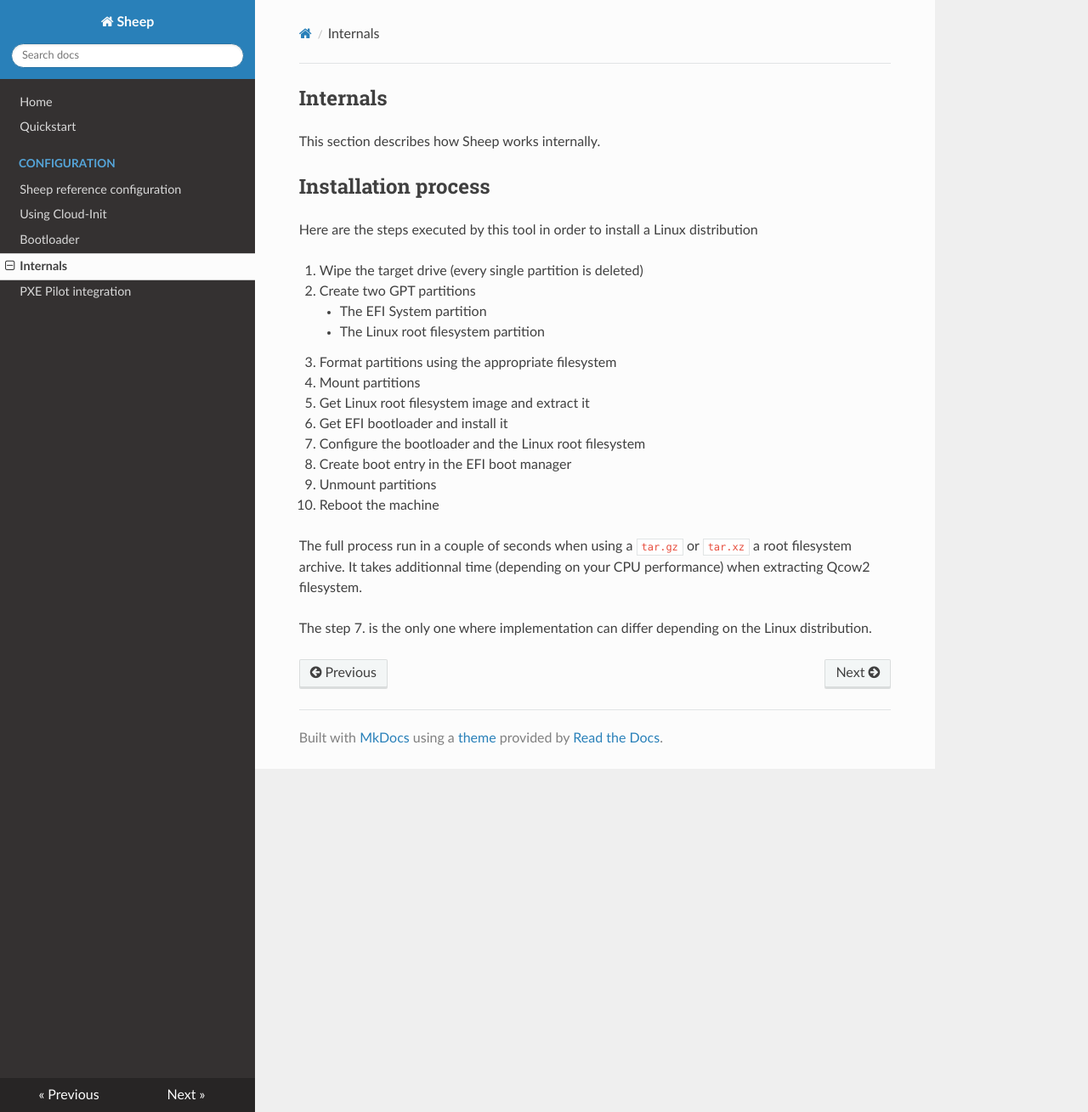
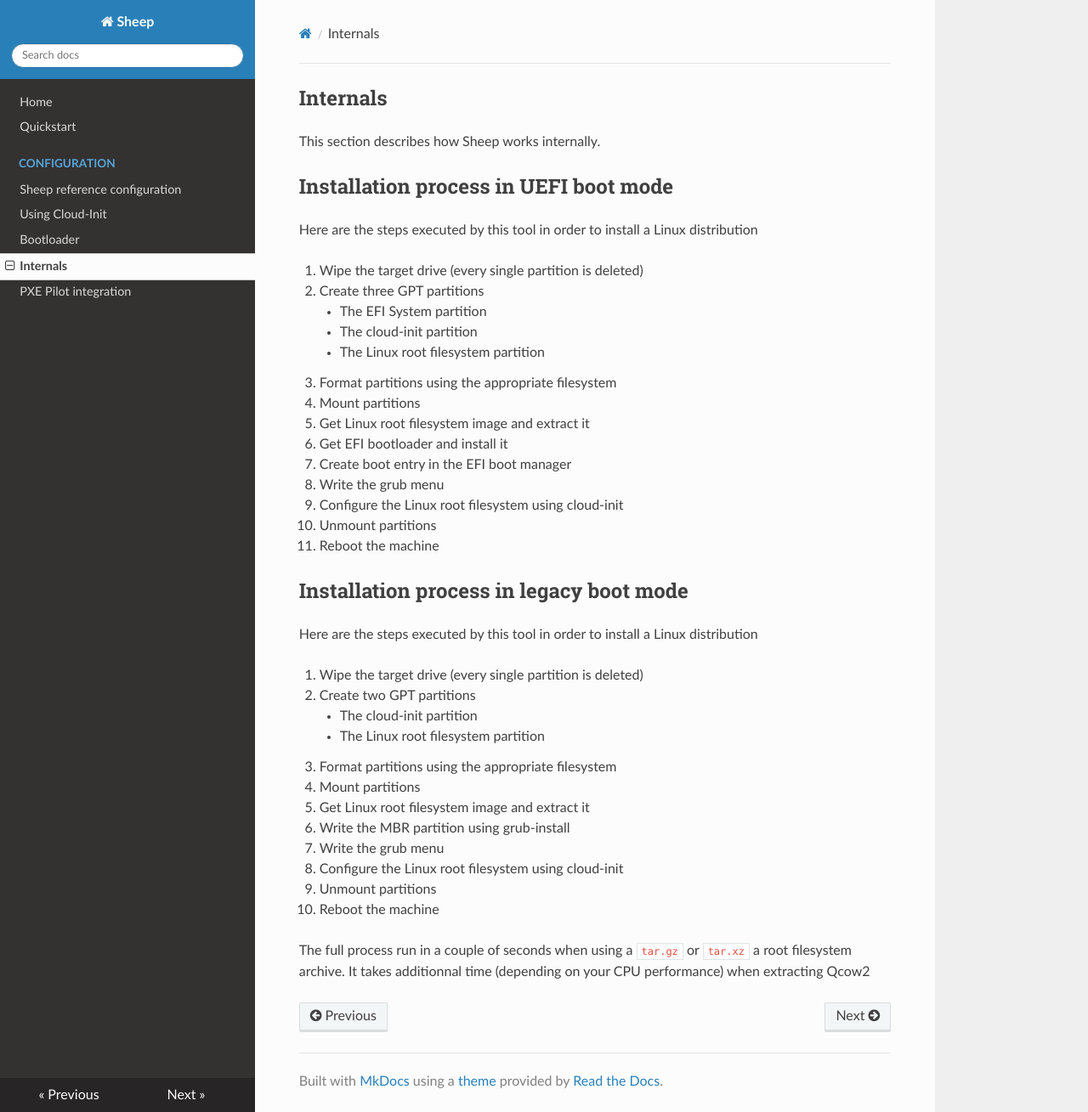
Before and after one commit to sheeplinux/sheep, an MkDocs documentation site: the page built from doc/docs/internals.md, in a window 1280 px wide and 1309 px high. Shown: the whole window at 85% size. Built offline with MkDocs 1.6.1, drawn with Linux system fonts in a browser that asks for light colours; nearby versions of some CDN libraries.

Commit message:
Add description on how sheep run to install OS with legacy boot

```diff
--- a/doc/docs/internals.md
+++ b/doc/docs/internals.md
@@ -2,23 +2,40 @@
 
 This section describes how Sheep works internally.
 
-## Installation process
+## Installation process in UEFI boot mode
+
+Here are the steps executed by this tool in order to install a Linux distribution
+
+1. Wipe the target drive (every single partition is deleted)
+2. Create three GPT partitions
+    - The EFI System partition
+    - The cloud-init partition
+    - The Linux root filesystem partition
+3. Format partitions using the appropriate filesystem
+4. Mount partitions
+5. Get Linux root filesystem image and extract it
+6. Get EFI bootloader and install it
+7. Create boot entry in the EFI boot manager
+8. Write the grub menu
+9. Configure the Linux root filesystem using cloud-init
+10. Unmount partitions
+11. Reboot the machine
+
+## Installation process in legacy boot mode
 
 Here are the steps executed by this tool in order to install a Linux distribution
 
 1. Wipe the target drive (every single partition is deleted)
 2. Create two GPT partitions
-    - The EFI System partition
+    - The cloud-init partition
     - The Linux root filesystem partition
 3. Format partitions using the appropriate filesystem
 4. Mount partitions
 5. Get Linux root filesystem image and extract it
-6. Get EFI bootloader and install it
-7. Configure the bootloader and the Linux root filesystem
-8. Create boot entry in the EFI boot manager
+6. Write the MBR partition using grub-install
+7. Write the grub menu
+8. Configure the Linux root filesystem using cloud-init
 9. Unmount partitions
 10. Reboot the machine
 
-The full process run in a couple of seconds when using a `tar.gz` or `tar.xz` a root filesystem archive. It takes additionnal time (depending on your CPU performance) when extracting Qcow2 filesystem.
-
-The step 7. is the only one where implementation can differ depending on the Linux distribution.
+The full process run in a couple of seconds when using a `tar.gz` or `tar.xz` a root filesystem archive. It takes additionnal time (depending on your CPU performance) when extracting Qcow2
```
